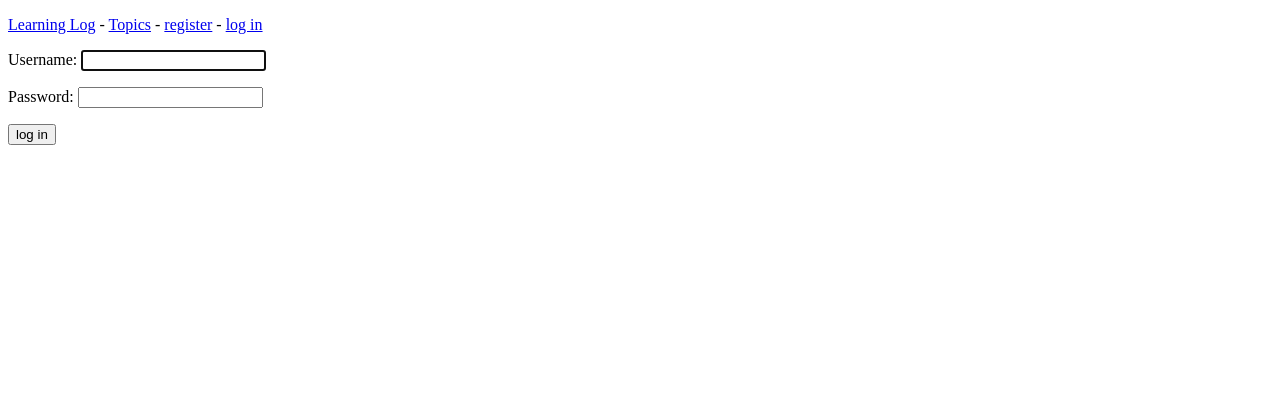
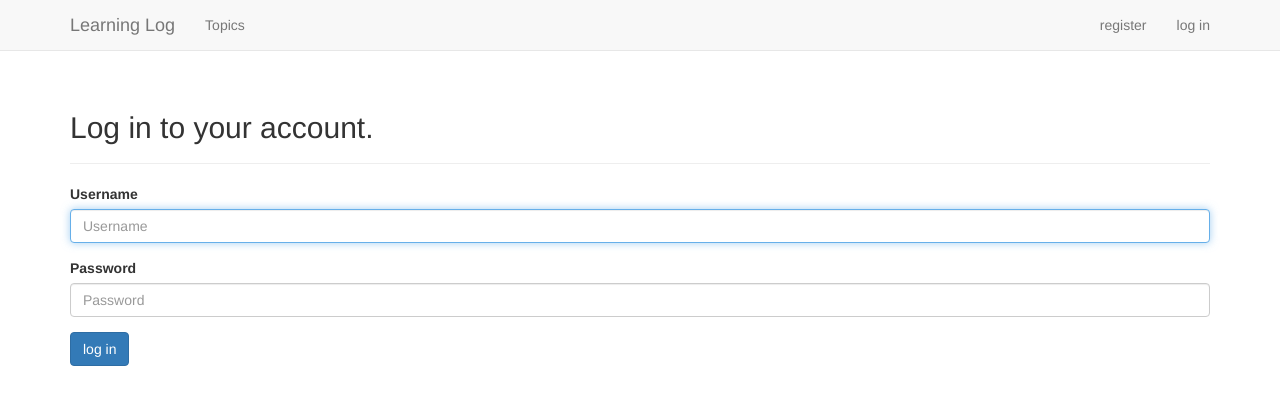
Before and after one commit to Oukey/Learning_Log, a Django app: page /users/login/ in a window 1280 px wide. Shown: the top 405 px of the page. Run offline with Django 3.2, Linux system fonts and the light colour scheme; parts of the project's set-up code (start-up, migrations or seed data) failed here and were passed over; some libraries are stand-ins or nearby versions.

Commit message:
Работа над оформлением

```diff
--- a/learning_logs/templates/learning_logs/base.html
+++ b/learning_logs/templates/learning_logs/base.html
@@ -1,31 +1,54 @@
-<!DOCTYPE html>
+{% load bootstrap3 %}
+
+<!--<!DOCTYPE html>-->
 <html lang="en">
 <head>
-    <meta charset="UTF-8">
-    <title>Learning_log</title>
-    {% block title %}
-    {% endblock %}
+    <meta charset="utf-8">
+    <meta http-equiv="X-UA-Compatible" content="IE=edge">
+    <meta name="viewport" content="width=device-width, initial-scale=1">
 
-    {% block css %}
-    {% endblock %}
+    <title>Learning Log</title>
+    {% bootstrap_css %}
+    {% bootstrap_javascript %}
+</head>
 
-</head>
 <body>
+<!-- Статическая навигационная панель -->
+<nav class="navbar navbar-default navbar-static-top">
+    <div class="container">
+        <div class="navbar-header">
+            <button type="button" class="navbar-toggle collapsed"
+                    data-toggle="collapse" data-target="#navbar"
+                    aria-expanded="false" aria-controls="navbar">
 
-<p>
-  <a href="{% url 'learning_logs:index' %}">Learning Log</a> -
-  <a href="{% url 'learning_logs:topics' %}">Topics</a> -
-  {% if user.is_authenticated %}
-    Hello, {{ user.username }}.
-    <a href="{% url 'users:logout' %}">log out</a>
-  {% else %}
-    <a href="{% url 'users:register' %}">register</a> -
-    <a href="{% url 'users:login' %}">log in</a>
-  {% endif %}
-</p>
+            </button>
+            <a class="navbar-brand" href="{% url 'learning_logs:index' %}">
+                Learning Log</a>
+        </div>
+        <div id="navbar" class="navbar-collapse collapse">
+            <ul class="nav navbar-nav">
+                <li><a href="{% url 'learning_logs:topics' %}">Topics</a></li>
+            </ul>
+            <ul class="nav navbar-nav navbar-right">
+                {% if user.is_authenticated %}
+                <li><a>Hello, {{ user.username }}.</a></li>
+                <li><a href="{% url 'users:logout' %}">log out</a></li>
+                {% else %}
+                <li><a href="{% url 'users:register' %}">register</a></li>
+                <li><a href="{% url 'users:login' %}">log in</a></li>
+                {% endif %}
+            </ul>
+        </div><!--/.nav-collapse -->
+    </div>
+</nav>
 
-
-{% block content %}
-{% endblock content %}
+<div class="container">
+    <div class="page-header">
+        {% block header %}{% endblock header %}
+    </div>
+    <div>
+        {% block content %}{% endblock content %}
+    </div>
+</div> <!-- /container -->
 </body>
 </html>
--- a/users/templates/users/login.html
+++ b/users/templates/users/login.html
@@ -1,17 +1,18 @@
 {% extends "learning_logs/base.html" %}
+{% load bootstrap3 %}
 
 {% block header %}
   <h2>Log in to your account.</h2>
 {% endblock header %}
 
 {% block content %}
-  {% if form.errors %}
-    <p>Your username and password didn't match. Pleas try again.</p>
-  {% endif %}
   <form method="post" action="{% url 'users:login' %}" class="form">
-      {% csrf_token %}
-      {{ form.as_p }}
-      <button name="submit">log in</button>
-      <input type="hidden" name="next" value="{% url 'learning_logs:index' %}" />
+    {% csrf_token %}
+    {% bootstrap_form form %}
+    {% buttons %}
+          <button name="submit" class="btn btn-primary">log in</button>
+    {% endbuttons %}
+    <input type="hidden" name="next" value="{% url 'learning_logs:index' %}" />
   </form>
+
 {% endblock content %}
```
Also changed, not shown: learning_log/settings.py (+9 -0 lines), learning_logs/templates/learning_logs/index.html (+13 -4 lines), readme_.md.
